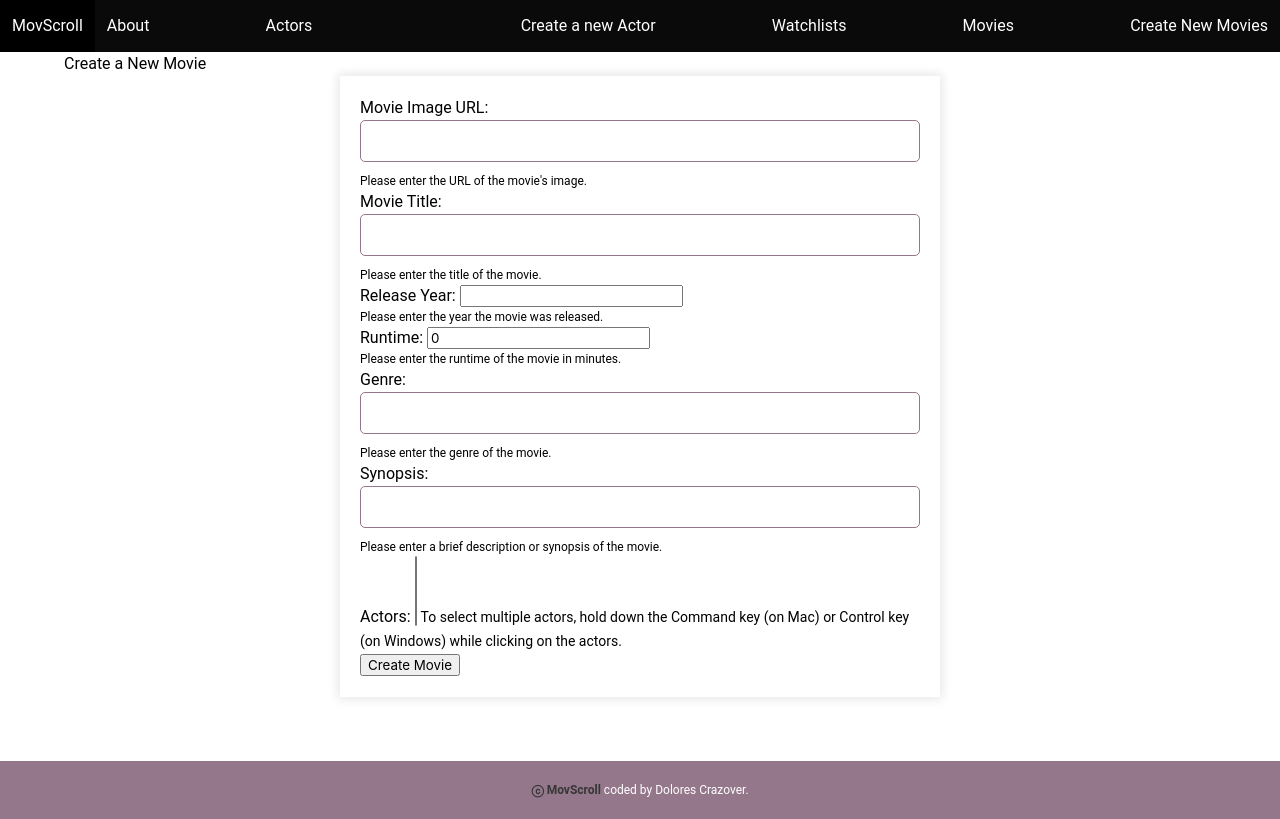
After one commit to DoloresCode/MovScroll, a Django app: page /movie/new/ in a window 1280 px wide. The commit adds this page. Run offline with Django 4.2, Linux system fonts and the light colour scheme; data that the repository does not hold is empty.

Commit message:
create movie page done

```diff
--- a/main_app/templates/base.html
+++ b/main_app/templates/base.html
@@ -58,6 +58,9 @@
       <div class="navbar-menu navbar-end">
         <a class="navbar-item" href="/movies">Movies</a>
       </div>
+      <div class="navbar-menu navbar-end">
+        <a class="navbar-item" href="{% url 'movie_create_general' %}">Create New Movies</a>
+      </div>
     </nav>
     <div class="container">{% block content %}{% endblock %}</div>
     <footer class="footer">
--- /dev/null
+++ b/main_app/templates/movie_create_general.html
@@ -0,0 +1,60 @@
+{% extends 'base.html' %}
+
+{% block title %}Create Movie{% endblock %}
+
+{% block content %}
+  <h1>Create a New Movie</h1>
+  <form method="POST">
+    {% csrf_token %}
+
+    <div class="form-group">
+      <label for="{{ form.img.id_for_label }}">Movie Image URL:</label>
+      {{ form.img }}
+      <p>Please enter the URL of the movie's image.</p>
+    </div>
+
+    <div class="form-group">
+      <label for="{{ form.title.id_for_label }}">Movie Title:</label>
+      {{ form.title }}
+      <p>Please enter the title of the movie.</p>
+    </div>
+
+    <div class="form-group">
+      <label for="{{ form.release_year.id_for_label }}">Release Year:</label>
+      {{ form.release_year }}
+      <p>Please enter the year the movie was released.</p>
+    </div>
+
+    <div class="form-group">
+      <label for="{{ form.runtime.id_for_label }}">Runtime:</label>
+      {{ form.runtime }}
+      <p>Please enter the runtime of the movie in minutes.</p>
+    </div>
+
+    <div class="form-group">
+      <label for="{{ form.genre.id_for_label }}">Genre:</label>
+      {{ form.genre }}
+      <p>Please enter the genre of the movie.</p>
+    </div>
+
+    <div class="form-group">
+      <label for="{{ form.synopsis.id_for_label }}">Synopsis:</label>
+      {{ form.synopsis }}
+      <p>Please enter a brief description or synopsis of the movie.</p>
+    </div>
+
+    <div class="form-group">
+      <label for="{{ form.actors.id_for_label }}">Actors:</label>
+      <select name="actors" multiple>
+          {% for actor in actors %}
+              <option value="{{ actor.id }}">{{ actor.name }}</option>
+          {% endfor %}
+      </select>
+      <small>To select multiple actors, hold down the Command key (on Mac) or Control key (on Windows) while clicking on the actors.</small>
+    </div>
+
+    <div class="form-group">
+      <button type="submit">Create Movie</button>
+    </div>
+  </form>
+{% endblock %}
--- a/main_app/urls.py
+++ b/main_app/urls.py
@@ -14,5 +14,6 @@ urlpatterns = [
     path('watchlists/<int:pk>/movies/<int:movie_pk>/', views.WatchlistMovieAssoc.as_view(), name="watchlist_movie_assoc"),
     path('watchlists/', views.WatchlistList.as_view(), name="watchlist_list"),
     path('watchlist/<int:pk>/', views.WatchlistDetail.as_view(), name='watchlist_detail'),
+    path('movie/new/', views.MovieCreateGeneral.as_view(), name="movie_create_general"),
 
 ]
--- a/main_app/views.py
+++ b/main_app/views.py
@@ -49,52 +49,6 @@ movies = [
     Movie("https://s3.amazonaws.com/nightjarprod/content/uploads/sites/130/2022/01/19173426/dvEggyDTTIBDvrUNjTEa9depT0f-scaled.jpg", "Dirty Dancing", 1987, ["Patrick Swayze", "Jennifer Grey"], 100, "Drama, Music, Romance", "Spending the summer at a Catskills resort with her family, Frances \"Baby\" Houseman falls in love with the camp's dance instructor, Johnny Castle.")
 ]
 
-# actors = [
-#     Actor("Kevin Costner", "https://ntvb.tmsimg.com/assets/assets/36838_v9_bc.jpg?w=270&h=360",
-#           "Kevin Costner is an American actor and filmmaker. He has received various accolades, including two Academy Awards, three Golden Globe Awards, a Primetime Emmy Award, and two Screen Actors Guild Awards."),
-
-#     Actor("Jennifer Grey", "https://www.thesun.co.uk/wp-content/uploads/2017/08/nintchdbpict000005058542.jpg",
-#           "Jennifer Grey is an American actress, known for her roles in the 1980s films Ferris Bueller's Day Off and Dirty Dancing."),
-
-#     Actor("Irene Cara", "https://www.thesun.co.uk/wp-content/uploads/2022/11/street-tale-hollywood-premiere-laemmle-778439188.jpg",
-#           "Irene Cara is an American singer, songwriter, dancer, and actress, known for her roles in Fame."),
-
-#     Actor("Sigourney Weaver", "https://m.media-amazon.com/images/M/MV5BMTk1MTcyNTE3OV5BMl5BanBnXkFtZTcwMTA0MTMyMw@@._V1_.jpg",
-#           "Sigourney Weaver is an American actress. Dubbed \"The Sci-Fi Queen\", Weaver is considered to be a pioneer of action heroines in science fiction films."),
-
-#     Actor("Harrison Ford", "https://upload.wikimedia.org/wikipedia/commons/3/34/Harrison_Ford_by_Gage_Skidmore_3.jpg",
-#           "Harrison Ford is an American actor, pilot, and environmental activist. He gained worldwide fame for his starring role as Han Solo in the Star Wars franchise and as the title character of the Indiana Jones film series."),
-
-#     Actor("Bill Murray", "https://flxt.tmsimg.com/assets/8327_v9_bc.jpg",
-#           "Bill Murray is an American actor, comedian, and writer. Known for his deadpan delivery, he first rose to fame on Saturday Night Live, a series of performances that earned him his first Emmy Award."),
-
-#     Actor("Eddie Murphy", "https://parade.com/.image/ar_1:1%2Cc_fill%2Ccs_srgb%2Cfl_progressive%2Cq_auto:good%2Cw_1200/MTkwNTgxMDM0Nzk5ODAyMjM2/eddie-murphy-ftr.jpg",
-#           "Eddie Murphy is an American actor, comedian, writer, producer, and singer. He was a regular cast member on Saturday Night Live from 1980 to 1984. He has worked as a stand-up comedian and was ranked No. 10 on Comedy Central's list of the 100 Greatest Stand-ups of All Time."),
-
-#     Actor("Wil Wheaton", "https://yt3.googleusercontent.com/ytc/AGIKgqPDxvFqPmpGyN8PdLwK2zde7OKxwoeQ9D0JIKnToEI=s900-c-k-c0x00ffffff-no-rj",
-#           "Wil Wheaton is an American actor, blogger, and writer. He portrayed Wesley Crusher on the television series Star Trek: The Next Generation, Gordie Lachance in the film Stand by Me, Joey Trotta in Toy Soldiers, and Bennett Hoenicker in Flubber."),
-
-#     Actor("Tom Hanks", "https://flxt.tmsimg.com/assets/62982_v9_bb.jpg",
-#           "Tom Hanks is an American actor and filmmaker. Known for both his comedic and dramatic roles, he is one of the most popular and recognizable film stars worldwide, and is regarded as an American cultural icon."),
-
-#     Actor("Sandra Bullock", "https://www.emdria.org/wp-content/uploads/2021/12/Sandra-Bullock-Shutterstock-scaled.jpg",
-#           "Sandra Bullock is an American actress and producer. The recipient of various accolades, including an Academy Award and a Golden Globe Award, she was the world's highest-paid actress in both 2010 and 2014."),
-
-#     Actor("Shia LaBeouf", "https://pyxis.nymag.com/v1/imgs/532/b98/d38941d9d53cc5fbb60f760a6b90cc8287-shia-labeouf.rsquare.w330.jpg",
-#           "Shia LaBeouf is an American actor, performance artist, and filmmaker. He played Louis Stevens in the Disney Channel series Even Stevens, a role for which he received a Young Artist Award nomination in 2001 and won a Daytime Emmy Award in 2003."),
-
-#     Actor("Bruce Willis", "https://m.media-amazon.com/images/M/MV5BMjA0MjMzMTE5OF5BMl5BanBnXkFtZTcwMzQ2ODE3Mw@@._V1_FMjpg_UX1000_.jpg",
-#           "Bruce Willis is an American actor and film producer. His career began on the Off-Broadway stage in the 1970s."),
-
-#     Actor("Rami Malek", "https://flxt.tmsimg.com/assets/330277_v9_bb.jpg",
-#           "Rami Malek is an American actor. He is known for his lead role as Elliot Alderson in the television series Mr. Robot, for which he received the Primetime Emmy Award for Outstanding Lead Actor in a Drama Series."),
-
-#     Actor("Daniel Brühl", "https://www.themoviedb.org/t/p/w500/3YlmTfiy5qZXkrdKGjaM1uMjGKP.jpg",
-#           "Daniel Brühl is a Spanish-German actor. He began his work at a young age in a German soap opera called Forbidden Love in 1995."),
-
-#     Actor("Marilyn Monroe", "https://hips.hearstapps.com/hmg-prod/images/news-photo-515346396-1562946515.jpg",
-#           "Marilyn Monroe was an American actress, model, and singer. Famous for playing comedic \"blonde bombshell\" characters, she became one of the most popular sex symbols of the 1950s and early 1960s and was emblematic of the era's changing attitudes towards sexuality."),
-# ]
 
 class ActorList(TemplateView):
     template_name = "actor_list.html"
@@ -151,6 +105,17 @@ class MovieCreate(View):
         Movie.objects.create(image=image, title=title, release_year=release_year, runtime=runtime, genre=genre, synopsis=synopsis, actor=actor)
         return redirect('actor_detail', pk=pk)
 
+class MovieCreateGeneral(CreateView):
+    model = Movie
+    fields = ['img', 'title', 'release_year', 'runtime', 'genre', 'synopsis', 'actors']
+    template_name = 'movie_create_general.html'
+    success_url = '/movies/'
+
+    def get_context_data(self, **kwargs):
+        context = super().get_context_data(**kwargs)
+        context['actors'] = Actor.objects.all()
+        return context
+
 class WatchlistMovieAssoc(View):
 
     def get(self, request, pk, movie_pk):
```
